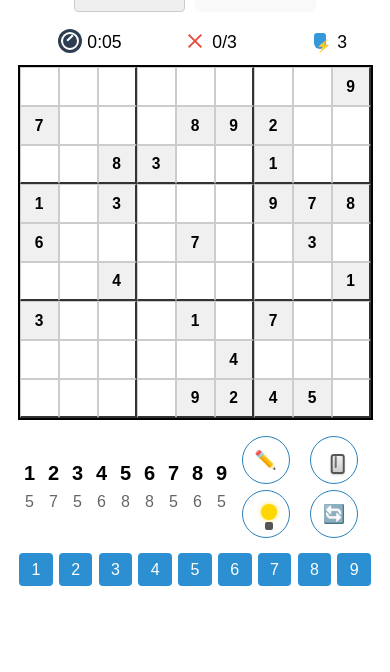
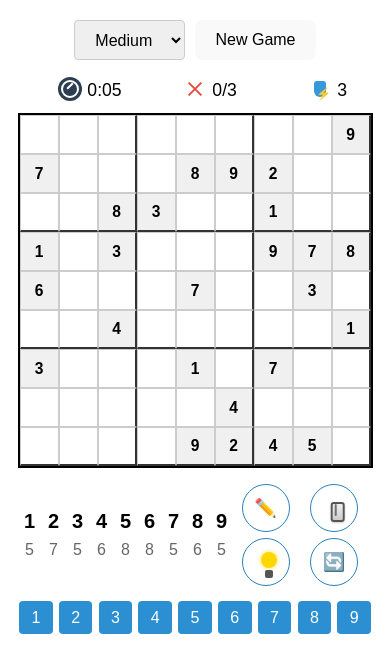
Before and after one commit to kiranofans/sudoku_game, a React (Vite) app: page / in a window 390 px wide. Shown: the top 672 px of the page. Built offline with nearby package versions, Linux system fonts and the light colour scheme.

Commit message:
change margin top to 6rem to see result

```diff
--- a/src/App.css
+++ b/src/App.css
@@ -784,7 +784,7 @@ button {
 
 /* Sudoku game top margin */
 .game-controls{
-  margin-top: 0rem;
+  margin-top: 6rem;
 }
 
   html, body{
```
Also changed, not shown: 4 other files (tests, documents, lock files or other folders).
